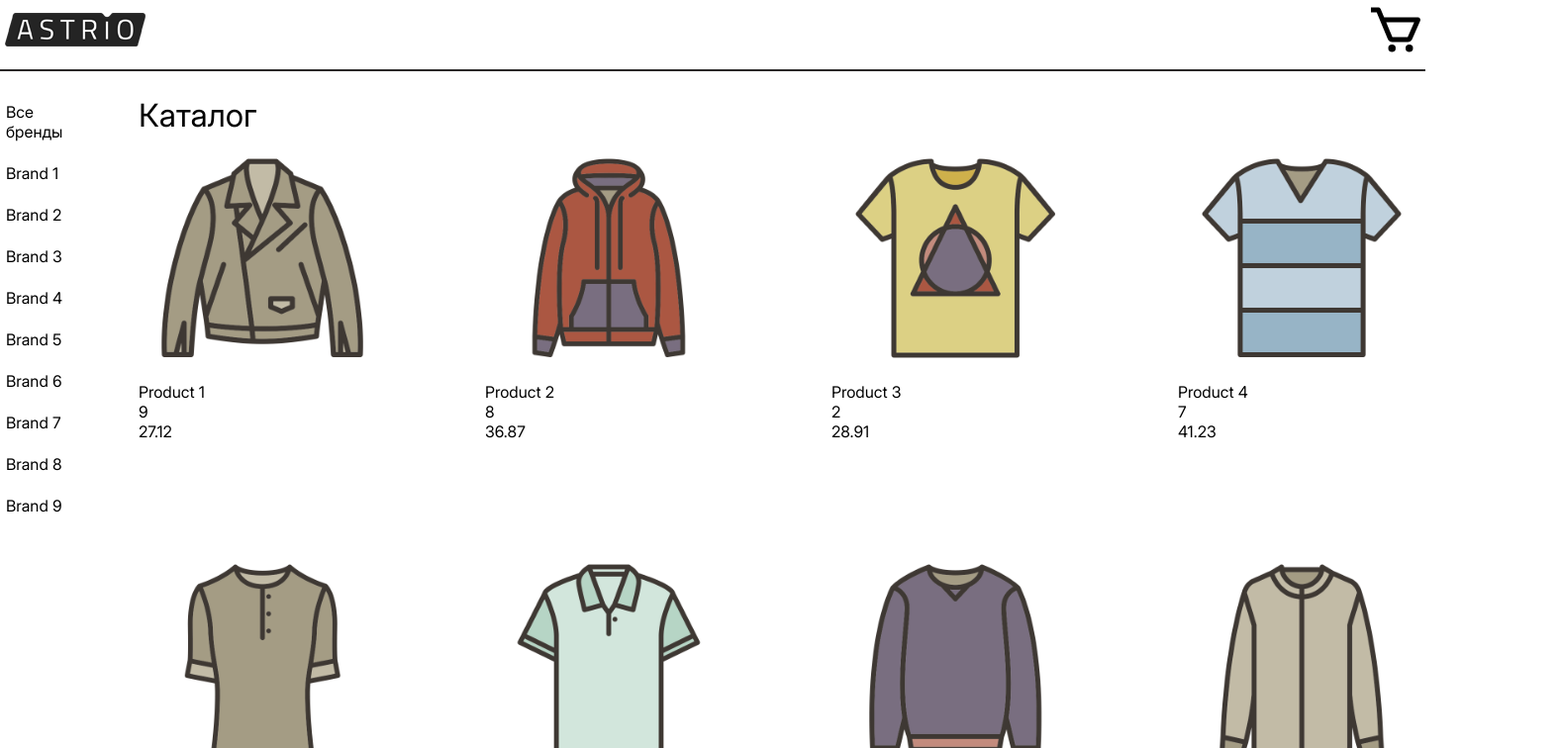
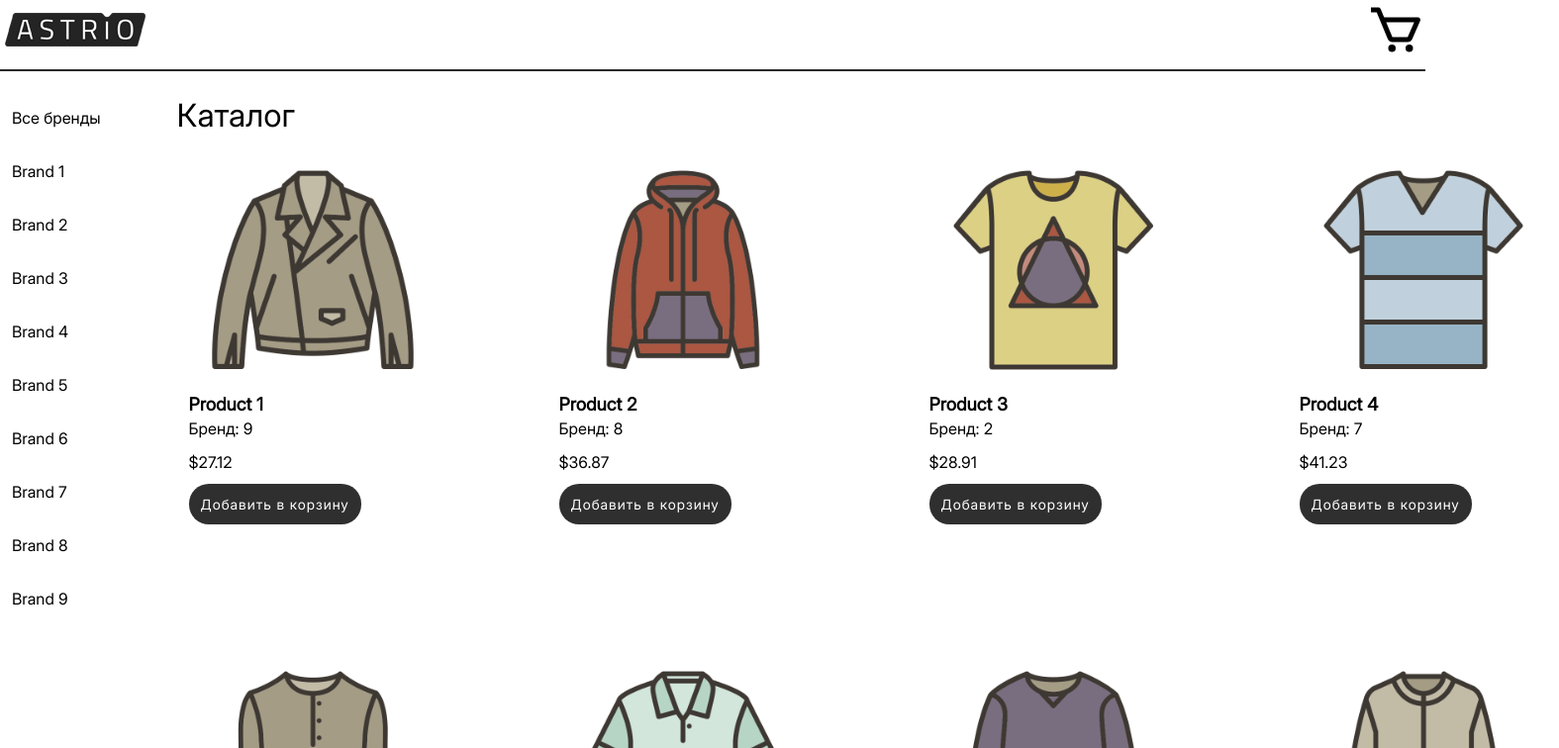
Before and after one commit to kirilloid173/Astrio, a Nuxt app: page / in a window 1280 px wide. Shown: the top 756 px of the page at 99% size, 1575 px wide, since content can reach past the window. Built offline with nearby package versions, Linux system fonts and the light colour scheme.

Commit message:
0.8.1-improve_css_module

```diff
--- a/app/components/catalog/Catalog.vue
+++ b/app/components/catalog/Catalog.vue
@@ -55,7 +55,9 @@ function filterReset() {
 <template>
     <div class="catalog">
         <div class="catalog__filter">
-            <p v-on:click="filterReset">Все бренды</p>
+            <p class="catalog__filter-title" v-on:click="filterReset">
+                Все бренды
+            </p>
             <p
                 v-for="brand in brandsJson"
                 :key="brand.id"
@@ -78,8 +80,15 @@ function filterReset() {
                         alt="image_product"
                     />
                     <p class="catalog__item-title">{{ product.title }}</p>
-                    <p>{{ product.brand }}</p>
-                    <p>{{ product.regular_price.value }}</p>
+                    <p class="catalog__item-brand">
+                        Бренд: {{ product.brand }}
+                    </p>
+                    <p class="catalog__item-price">
+                        ${{ product.regular_price.value }}
+                    </p>
+                    <button class="catalog__item-button">
+                        Добавить в корзину
+                    </button>
                 </div>
             </div>
         </div>
@@ -90,6 +99,7 @@ function filterReset() {
 .catalog {
     display: flex;
     flex-direction: row;
+    margin-bottom: 50px;
 }
 
 .catalog__filter {
@@ -103,12 +113,18 @@ function filterReset() {
 
 .catalog__filter p {
     font-size: 16px;
-    padding: 6px;
+    padding: 12px;
+    border-radius: 20px;
+}
+
+p.catalog__filter-title {
+    white-space: nowrap;
 }
 
 .catalog__filter p:hover {
     cursor: pointer;
-    text-decoration: underline;
+    background-color: rgb(48, 47, 47);
+    color: white;
 }
 
 .catalog__main {
@@ -133,10 +149,60 @@ function filterReset() {
     flex-direction: column;
     align-items: flex-start;
     justify-content: flex-end;
+    padding: 10px;
+    border: 2px solid transparent;
+    border-radius: 20px;
+}
+
+.catalog__item p:last-of-type {
+    margin-bottom: 12px;
+    margin-top: 14px;
+}
+
+.catalog__item:hover {
+    cursor: pointer;
+    border: 2px solid rgb(42, 40, 40);
+}
+
+.catalog__item-title {
+    font-size: 18px;
+    font-weight: 700;
+    margin-bottom: 4px;
+}
+
+.catalog__item-brand {
+    font-size: 16px;
 }
 
 .catalog__item img {
     width: 250px;
     height: auto;
 }
+
+.catalog__item-button {
+    padding: 12px;
+    border: none;
+    font-size: 14px;
+    border-radius: 20px;
+    color: white;
+    background-color: rgb(48, 47, 47);
+    letter-spacing: 1px;
+}
+
+.catalog__item-button:hover {
+    cursor: pointer;
+    animation: fadeInButton 0.5s;
+    animation-timing-function: ease;
+    animation-fill-mode: forwards;
+}
+
+@keyframes fadeInButton {
+    0% {
+        background-color: rgb(48, 47, 47);
+    }
+
+    100% {
+        background-color: rgb(85, 116, 73);
+    }
+}
 </style>
```
